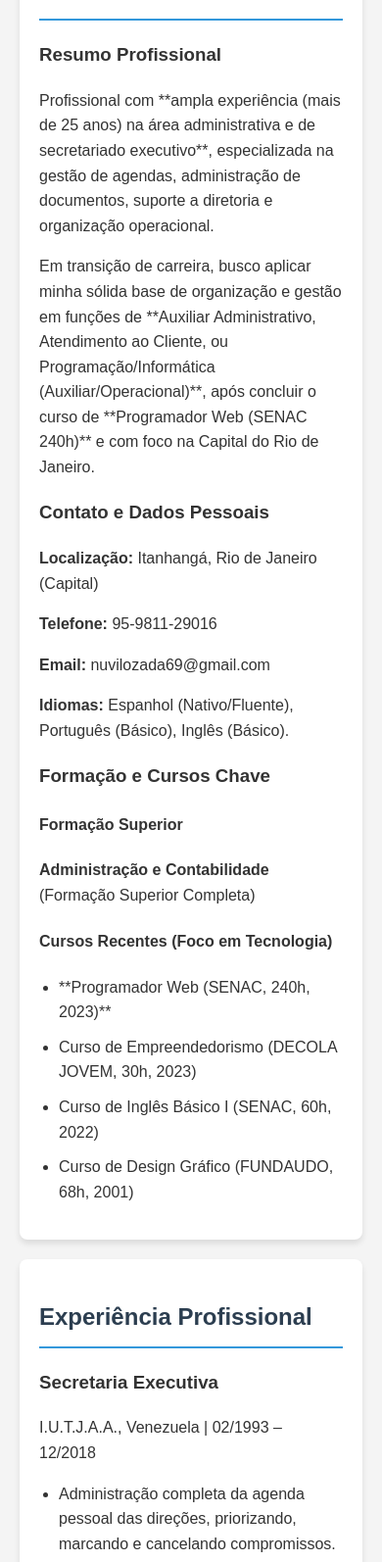
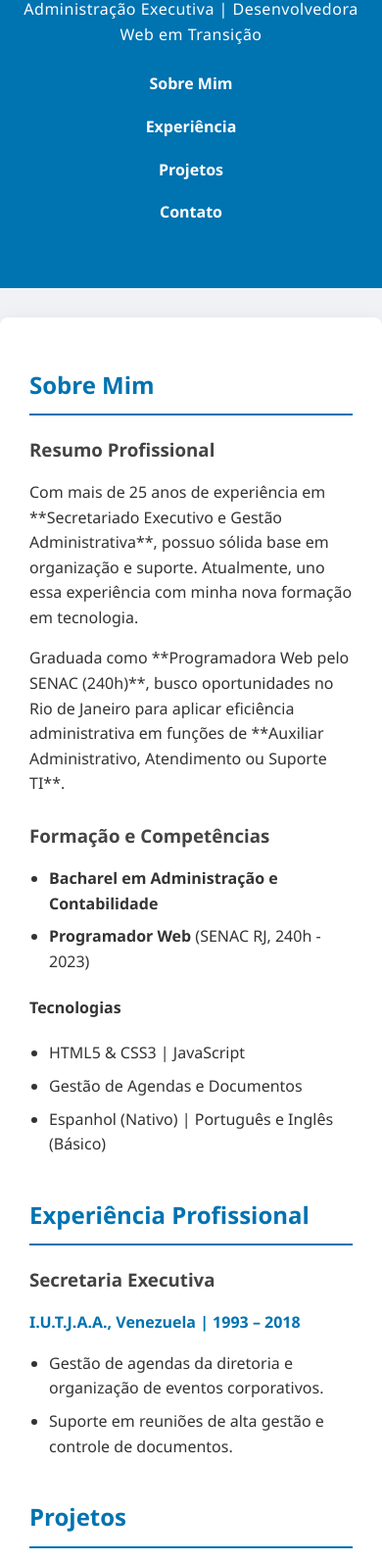
Before and after one commit to Nuviloz1/Portafolio-2025, a plain HTML site: page index.html in a window 390 px wide. Shown: the part 323-1917 px from the top of the page at 98% size. Drawn offline with Linux system fonts and the light colour scheme; files whose address does not match are found by name.

Commit message:
Actualización: Foto de perfil y diseño azul LinkedIn

```diff
--- a/css/styles.css
+++ b/css/styles.css
@@ -1,69 +1,135 @@
-/* RESET BÁSICO E FONTES */
+/* 1. CONFIGURACIÓN GENERAL */
 body {
-    /* Define a fonte padrão para o corpo */
-    font-family: 'Arial', sans-serif;
-    margin: 0; /* Remove margens padrão do navegador */
-    padding: 0; /* Remove preenchimento padrão do navegador */
-    line-height: 1.6; /* Espaçamento entre linhas para melhor leitura */
-    background-color: #f4f4f4; /* Fundo cinza claro */
-    color: #333; /* Cor do texto padrão */
+    font-family: 'Segoe UI', Tahoma, Geneva, Verdana, sans-serif;
+    line-height: 1.6;
+    margin: 0;
+    padding: 0;
+    color: #333;
+    background-color: #f0f2f5; /* Un gris muy claro de fondo */
 }
 
-/* ESTILO DO CABEÇALHO (HEADER) E NAVEGAÇÃO (NAV) */
+/* 2. ENCABEZADO (AZUL LINKEDIN) */
 header {
-    background-color: #3498db; /* Azul profissional para o fundo */
-    color: white; /* Cor da letra branca */
-    padding: 1rem 0; /* Espaçamento interno em cima e embaixo */
+    background-color: #0073b1; /* El azul que te gusta */
+    color: white;
+    padding: 40px 20px;
     text-align: center;
 }
 
+.header-content {
+    display: flex;
+    flex-direction: column; /* Foto arriba, nombre abajo */
+    align-items: center;
+    justify-content: center;
+    max-width: 800px;
+    margin: 0 auto;
+}
+
+/* 3. TU FOTO DE PERFIL */
+.foto-perfil {
+    width: 150px;
+    height: 150px;
+    border-radius: 50%; /* La hace redonda */
+    object-fit: cover;
+    border: 4px solid white; /* Borde blanco para resaltar */
+    box-shadow: 0px 4px 15px rgba(0,0,0,0.3);
+    margin-bottom: 15px;
+}
+
+/* 4. TÍTULOS Y TEXTOS DEL HEADER */
 header h1 {
-    margin: 0; /* Remove margem padrão do título */
+    margin: 10px 0 5px 0;
     font-size: 2.2rem;
 }
 
+header p {
+    margin: 0;
+    font-size: 1.2rem;
+    font-weight: 300;
+    letter-spacing: 0.5px;
+}
+
+/* 5. NAVEGACIÓN (MENÚ) */
 nav ul {
-    list-style: none; /* Remove os pontos da lista */
+    list-style: none;
     padding: 0;
-    margin: 0;
-    display: flex; /* Coloca os links lado a lado */
-    justify-content: center; /* Centraliza os links */
+    display: flex;
+    justify-content: center;
+    gap: 20px;
+    margin-top: 25px;
 }
 
 nav ul li a {
-    color: white; /* Cor branca para os links */
-    text-decoration: none; /* Remove o sublinhado */
-    padding: 0.5rem 1rem;
-    display: block;
+    color: white;
+    text-decoration: none;
+    font-weight: 600;
+    font-size: 1rem;
+    transition: 0.3s;
 }
 
-/* ESTILO DAS SEÇÕES PRINCIPAIS (MAIN) */
+nav ul li a:hover {
+    text-decoration: underline;
+    opacity: 0.8;
+}
+
+/* 6. CONTENIDO PRINCIPAL (MAIN) */
 main {
-    max-width: 1000px; /* Limita a largura do conteúdo central */
-    margin: 2rem auto; /* Centraliza o conteúdo e dá margem externa */
-    padding: 0 20px;
+    max-width: 900px;
+    margin: 30px auto;
+    padding: 30px;
+    background: white;
+    box-shadow: 0px 0px 20px rgba(0,0,0,0.05);
+    border-radius: 8px;
 }
 
 section {
-    background-color: white; /* Fundo branco para as caixas de seção */
-    padding: 20px;
-    margin-bottom: 20px; /* Espaço entre as seções */
-    border-radius: 8px; /* Cantos arredondados */
-    box-shadow: 0 4px 6px rgba(0, 0, 0, 0.1); /* Sombra suave */
+    margin-bottom: 40px;
 }
 
-section h2 {
-    color: #2c3e50; /* Título secundário (azul escuro) */
-    border-bottom: 2px solid #3498db; /* Linha de separação azul */
+h2 {
+    color: #0073b1;
+    border-bottom: 2px solid #0073b1;
     padding-bottom: 10px;
     margin-bottom: 20px;
 }
 
-/* ESTILO PARA AS LISTAS DENTRO DAS SEÇÕES */
+/* 7. DETALLES DE ITEMS */
+.perfil-resumo, .formacao-habilidades, .experiencia-item, .projeto-item {
+    margin-bottom: 25px;
+}
+
+h3 {
+    margin-bottom: 10px;
+    color: #444;
+}
+
+.empresa-periodo {
+    font-weight: bold;
+    color: #0073b1;
+    display: block;
+    margin-bottom: 10px;
+}
+
 ul {
     padding-left: 20px;
 }
 
 li {
-    margin-bottom: 10px;
+    margin-bottom: 8px;
 }
+
+/* 8. FOOTER */
+footer {
+    text-align: center;
+    padding: 30px;
+    background: #333;
+    color: white;
+    margin-top: 50px;
+}
+
+/* 9. RESPONSIVO (PARA CELULARES) */
+@media (max-width: 600px) {
+    header h1 { font-size: 1.8rem; }
+    header p { font-size: 1rem; }
+    nav ul { flex-direction: column; gap: 10px; }
+}
--- a/index.html
+++ b/index.html
@@ -8,7 +8,11 @@
 </head>
 <body>
     <header>
+        <div class="header-content">
+            <img src="perfil-ia.jpg" alt="Foto de Nuvia Lozada" class="foto-perfil">
             <h1>Nuvia Carolina Lozada Gutierrez</h1>
+            <p>Administração Executiva | Desenvolvedora Web em Transição</p>
+        </div>
         <nav>
             <ul>
                 <li><a href="#sobre">Sobre Mim</a></li>
@@ -20,68 +24,37 @@
     </header>
 
     <main>
-
         <section id="sobre">
             <h2>Sobre Mim</h2>
             <div class="perfil-resumo">
                 <h3>Resumo Profissional</h3>
-                <p>Profissional com **ampla experiência (mais de 25 anos) na área administrativa e de secretariado executivo**, especializada na gestão de agendas, administração de documentos, suporte a diretoria e organização operacional.</p>
-                <p>Em transição de carreira, busco aplicar minha sólida base de organização e gestão em funções de **Auxiliar Administrativo, Atendimento ao Cliente, ou Programação/Informática (Auxiliar/Operacional)**, após concluir o curso de **Programador Web (SENAC 240h)** e com foco na Capital do Rio de Janeiro.</p>
-            </div>
-
-            <div class="detalhes-contato">
-                <h3>Contato e Dados Pessoais</h3>
-                <p><strong>Localização:</strong> Itanhangá, Rio de Janeiro (Capital)</p>
-                <p><strong>Telefone:</strong> 95-9811-29016</p>
-                <p><strong>Email:</strong> nuvilozada69@gmail.com</p>
-                <p><strong>Idiomas:</strong> Espanhol (Nativo/Fluente), Português (Básico), Inglês (Básico).</p>
+                <p>Com mais de 25 anos de experiência em **Secretariado Executivo e Gestão Administrativa**, possuo sólida base em organização e suporte. Atualmente, uno essa experiência com minha nova formação em tecnologia.</p>
+                <p>Graduada como **Programadora Web pelo SENAC (240h)**, busco oportunidades no Rio de Janeiro para aplicar eficiência administrativa em funções de **Auxiliar Administrativo, Atendimento ou Suporte TI**.</p>
             </div>
 
             <div class="formacao-habilidades">
-                <h3>Formação e Cursos Chave</h3>
-
-                <h4>Formação Superior</h4>
-                <p><strong>Administração e Contabilidade</strong> (Formação Superior Completa)</p>
-
-                <h4>Cursos Recentes (Foco em Tecnologia)</h4>
+                <h3>Formação e Competências</h3>
                 <ul>
-                    <li>**Programador Web (SENAC, 240h, 2023)**</li>
-                    <li>Curso de Empreendedorismo (DECOLA JOVEM, 30h, 2023)</li>
-                    <li>Curso de Inglês Básico I (SENAC, 60h, 2022)</li>
-                    <li>Curso de Design Gráfico (FUNDAUDO, 68h, 2001)</li>
+                    <li><strong>Bacharel em Administração e Contabilidade</strong></li>
+                    <li><strong>Programador Web</strong> (SENAC RJ, 240h - 2023)</li>
+                </ul>
+                <h4>Tecnologias</h4>
+                <ul class="skills-list">
+                    <li>HTML5 & CSS3 | JavaScript</li>
+                    <li>Gestão de Agendas e Documentos</li>
+                    <li>Espanhol (Nativo) | Português e Inglês (Básico)</li>
                 </ul>
             </div>
         </section>
 
         <section id="experiencia">
             <h2>Experiência Profissional</h2>
-
             <div class="experiencia-item">
                 <h3>Secretaria Executiva</h3>
-        <p class="empresa-periodo">I.U.T.J.A.A., Venezuela | 02/1993 – 12/2018</p>
+                <p class="empresa-periodo">I.U.T.J.A.A., Venezuela | 1993 – 2018</p>
                 <ul>
-            <li>Administração completa da agenda pessoal das direções, priorizando, marcando e cancelando compromissos.</li>
-            <li>Suporte à direção em reuniões, incluindo a coleta de assinaturas e a gestão de pendências administrativas.</li>
-            <li>Gerenciamento e encaminhamento eficiente de documentos e comunicações telefônicas.</li>
-        </ul>
-    </div>
-
-    <div class="experiencia-item">
-        <h3>Secretaria Executiva Computarizada</h3>
-        <p class="empresa-periodo">REFRIGERACION FRIOMAX, S.R.L | 12/1990 – 05/1992</p>
-        <ul>
-            <li>Responsável por agendamentos, cancelamentos de compromissos, eventos e viagens.</li>
-            <li>Atendimento a clientes (externos e internos) e controle rigoroso de documentos e correspondências.</li>
-            <li>Participação ativa na elaboração de atas e pautas de reuniões.</li>
-        </ul>
-    </div>
-
-    <div class="experiencia-item">
-        <h3>Secretaria Executiva</h3>
-        <p class="empresa-periodo">SAMIH MURHIB, C.A. Venezuela | 07/1989 – 11/1990</p>
-        <ul>
-            <li>Recepção e atendimento personalizado de pessoas, incluindo autoridades e usuários diferenciados.</li>
-            <li>Filtragem de ligações, anotação e transmissão de recados, e fornecimento de informações e suporte geral.</li>
+                    <li>Gestão de agendas da diretoria e organização de eventos corporativos.</li>
+                    <li>Suporte em reuniões de alta gestão e controle de documentos.</li>
                 </ul>
             </div>
         </section>
@@ -89,28 +62,24 @@
         <section id="projetos">
             <h2>Projetos</h2>
             <div class="projeto-item">
-        <h3>Programador Web (SENAC - 240h)</h3>
-        <p>Durante o curso, desenvolvi habilidades sólidas em **HTML, CSS e JavaScript**, construindo projetos práticos para aplicação imediata de conceitos de front-end.</p>
-        <p><strong>Foco em:</strong> Estrutura de código semântico (HTML), estilização responsiva (CSS) e lógica de programação básica (JS).</p>
-        </div>
-
-    <div class="projeto-item">
-        <h3>Projetos Futuros</h3>
-        <p>Busco aplicar meus conhecimentos em projetos que envolvam **integração de APIs** e **desenvolvimento de interfaces interativas** para pequenas empresas.</p>
+                <h3>Formação Programador Web (SENAC)</h3>
+                <p>Desenvolvimento de interfaces modernas com HTML semântico, CSS flexbox/grid e JavaScript.</p>
             </div>
         </section>
 
-
-        <section id="contato">
         <section id="contato">
             <h2>Contato</h2>
-    <p>Estou aberta a novas oportunidades na área administrativa ou de desenvolvimento web.</p>
-    <p><strong>Email:</strong> <a href="mailto:nuvilozada69@gmail.com">nuvilozada69@gmail.com</a></p>
-    <p><strong>Telefone:</strong> 95-9811-29016</p>
+            <div class="contato-links">
+                <p>📍 Itanhangá, Rio de Janeiro - RJ</p>
+                <p>📧 <a href="mailto:nuvilozada69@gmail.com">nuvilozada69@gmail.com</a></p>
+                <p>📞 95 98112-9016</p>
+            </div>
         </section>
+    </main>
 
-
-    </main>
+    <footer>
+        <p>&copy; 2026 Nuvia Carolina Lozada</p>
+    </footer>
 
     <script src="js/script.js"></script>
 </body>
```
Also changed, not shown: perfil-ia.jpg (added), 1 other file. Lines whose indentation alone changed are shown as unchanged.
